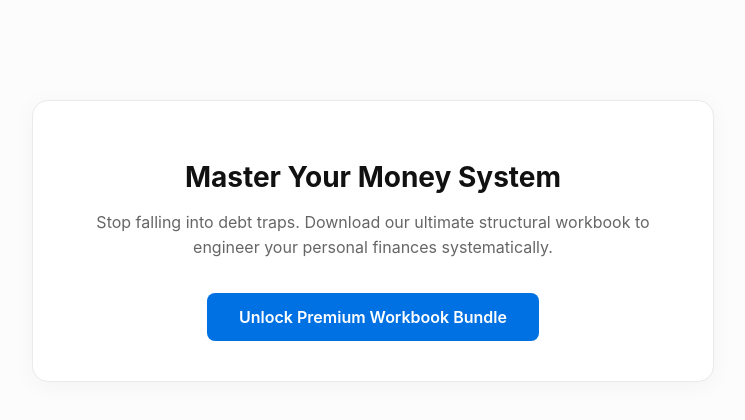
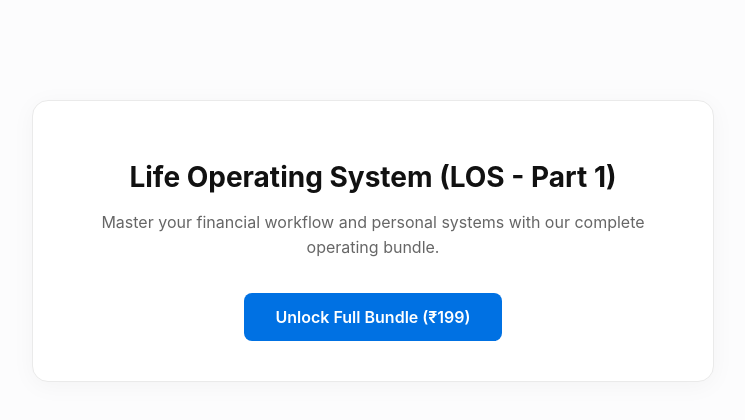
Before and after one commit to LifeOperatingSystem/LOSPart1, a plain HTML site: page index.html in a window 1280 px wide. Shown: the whole page, without its empty margins (267-1012 px from the left). Drawn offline with Linux system fonts and the light colour scheme.

Commit message:
Update index.html

```diff
--- a/index.html
+++ b/index.html
@@ -3,7 +3,7 @@
 <head>
     <meta charset="UTF-8">
     <meta name="viewport" content="width=device-width, initial-scale=1.0">
-    <title>LOS-KDE Knowledge Engine</title>
+    <title>Life Operating System - Part 1</title>
     <style>
         body {
             font-family: -apple-system, BlinkMacSystemFont, "Segoe UI", Roboto, sans-serif;
@@ -52,12 +52,12 @@
 </head>
 <body>
     <div class="wrapper">
-        <h1>Master Your Money System</h1>
-        <p>Stop falling into debt traps. Download our ultimate structural workbook to engineer your personal finances systematically.</p>
+        <h1>Life Operating System (LOS - Part 1)</h1>
+        <p>Master your financial workflow and personal systems with our complete operating bundle.</p>
 
-        <!-- Connected directly to your specific active Cashfree link account configuration -->
-        <a href="https://payments.cashfree.com/links?code=Namjtlelnl80_AAAAAAAT86w" id="checkout-link" class="buy-button">
-            Unlock Premium Workbook Bundle
+        <!-- Cashfree Direct Payment Route -->
+        <a href="https://payments.cashfree.com/links?code=Namjtlelnl80_AAAAAAAT86w" class="buy-button">
+            Unlock Full Bundle (₹199)
         </a>
     </div>
 </body>
```
